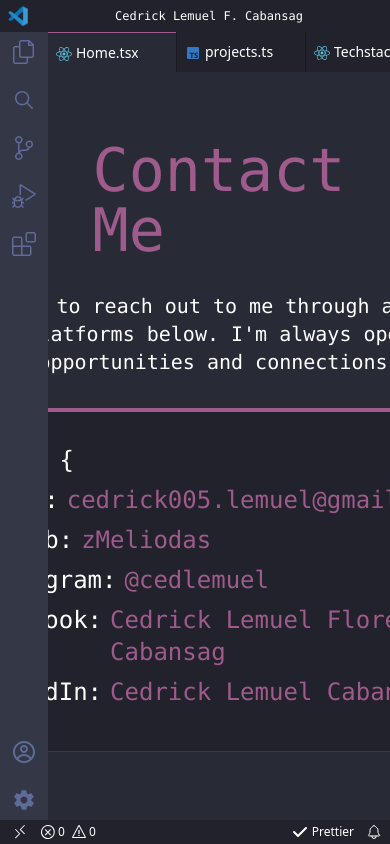
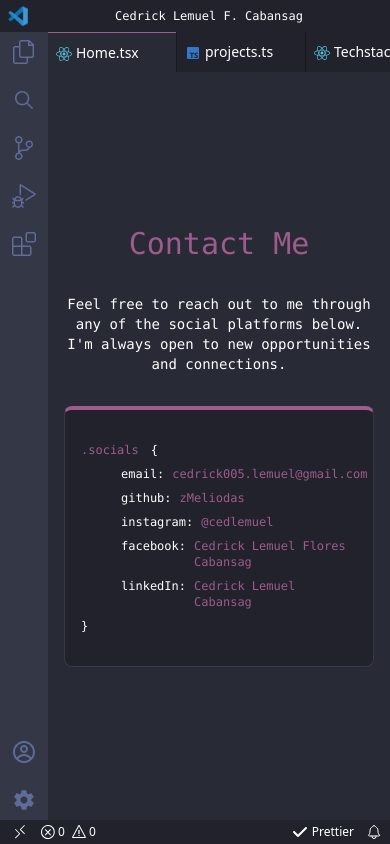
Before and after one commit to zMeliodas/my-portfolio, a React (Vite) app: page /contacts in a window 390 px wide. Built offline with nearby package versions, Linux system fonts and the light colour scheme.

Commit message:
fix: Contacts page responsiveness

```diff
--- a/index.html
+++ b/index.html
@@ -2,7 +2,7 @@
 <html lang="en">
   <head>
     <meta charset="UTF-8" />
-    <link rel="icon" type="image/svg+xml" href="/vite.svg" />
+    <link rel="icon" type="image/svg+xml" href="./src/assets/vscodelogo.png" />
     <meta name="viewport" content="width=device-width, initial-scale=1.0" />
     <title>Cedrick Lemuel F. Cabansag</title>
   </head>
--- a/src/Pages/Contacts.tsx
+++ b/src/Pages/Contacts.tsx
@@ -3,9 +3,9 @@ import ContactsCard from "@/components/ContactsCard";
 const Contacts = () => {
   return (
     <div className="bg-backgroundColor w-full h-full overflow-auto">
-      <div className="flex flex-col justify-center items-center h-full w-full gap-8 p-24">
-        <h1 className="font-mono text-6xl text-draculaPink">Contact Me</h1>
-        <p className="font-mono text-xl text-center w-xl text-white">
+      <div className="flex flex-col justify-center items-center h-full w-full gap-8 p-4 sm:p-24">
+        <h1 className="font-mono text-3xl md:text-5xl lg:text-6xl text-draculaPink">Contact Me</h1>
+        <p className="font-mono text-sm md:text-lg lg:text-xl text-center max-w-xl text-white">
           Feel free to reach out to me through any of the social platforms
           below. I'm always open to new opportunities and connections.
         </p>
--- a/src/Pages/TechStack.tsx
+++ b/src/Pages/TechStack.tsx
@@ -71,6 +71,7 @@ const TechStack = () => {
       <div className="flex flex-wrap mt-8 gap-6 w-full px-8 xl:px-24">
         {cards.map((card) => (
           <Card
+            key={card.title}
             icon={card.icon}
             title={card.title}
             description={card.description}
--- a/src/components/ContactsCard.tsx
+++ b/src/components/ContactsCard.tsx
@@ -1,73 +1,87 @@
 const ContactsCard = () => {
   return (
     <>
-      <div className="flex flex-col bg-windowColor border border-t-4 border-t-draculaPink border-borderColor rounded-md w-2xl h-86 px-12 py-8 gap-2">
-        <div className="flex gap-3">
-          <p className="font-mono text-draculaPink text-2xl">.socials</p>
-          <p className="font-mono text-white text-2xl">{"{"}</p>
+      <div className="flex flex-col bg-windowColor border border-t-4 border-t-draculaPink border-borderColor rounded-md max-w-2xl w-full px-4 md:px-12 py-8 gap-2">
+        <div className="flex w-full gap-3">
+          <p className="font-mono text-draculaPink text-xs sm:text-lg md:text-xl xl:text-2xl">
+            .socials
+          </p>
+          <p className="font-mono text-white text-xs sm:text-lg md:text-xl xl:text-2xl">
+            {"{"}
+          </p>
         </div>
 
         <div className="flex ml-10 gap-2">
-          <p className="font-mono text-white text-2xl">email:</p>
+          <p className="font-mono text-white text-xs sm:text-lg md:text-xl xl:text-2xl">
+            email:
+          </p>
           <a
             href="mailto:cedrick005.lemuel@gmail.com"
-            className="font-mono text-draculaPink text-2xl hover:underline"
+            className="font-mono text-draculaPink text-xs sm:text-lg md:text-xl xl:text-2xl hover:underline"
           >
             cedrick005.lemuel@gmail.com
           </a>
         </div>
 
         <div className="flex ml-10 gap-2">
-          <p className="font-mono text-white text-2xl">github:</p>
+          <p className="font-mono text-white text-xs sm:text-lg md:text-xl xl:text-2xl">
+            github:
+          </p>
           <a
             href="https://github.com/zMeliodas"
             target="_blank"
             rel="noopener noreferrer"
-            className="font-mono text-draculaPink text-2xl hover:underline"
+            className="font-mono text-draculaPink text-xs sm:text-lg md:text-xl xl:text-2xl hover:underline"
           >
             zMeliodas
           </a>
         </div>
 
         <div className="flex ml-10 gap-2">
-          <p className="font-mono text-white text-2xl">instagram:</p>
+          <p className="font-mono text-white text-xs sm:text-lg md:text-xl xl:text-2xl">
+            instagram:
+          </p>
           <a
             href="https://www.instagram.com/cedlemuel/"
             target="_blank"
             rel="noopener noreferrer"
-            className="font-mono text-draculaPink text-2xl hover:underline"
+            className="font-mono text-draculaPink text-xs sm:text-lg md:text-xl xl:text-2xl hover:underline"
           >
             @cedlemuel
           </a>
         </div>
 
         <div className="flex ml-10 gap-2">
-          <p className="font-mono text-white text-2xl">facebook:</p>
+          <p className="font-mono text-white text-xs sm:text-lg md:text-xl xl:text-2xl">
+            facebook:
+          </p>
           <a
             href="https://www.facebook.com/meliodasw0w/"
             target="_blank"
             rel="noopener noreferrer"
-            className="font-mono text-draculaPink text-2xl hover:underline"
+            className="font-mono text-draculaPink text-xs sm:text-lg md:text-xl xl:text-2xl hover:underline"
           >
             Cedrick Lemuel Flores Cabansag
           </a>
         </div>
 
         <div className="flex ml-10 gap-2">
-          <p className="font-mono text-white text-2xl">
+          <p className="font-mono text-white text-xs sm:text-lg md:text-xl xl:text-2xl">
             linkedIn:
           </p>
           <a
             href="https://www.linkedin.com/in/cedrick-lemuel-cabansag-103148306/"
             target="_blank"
             rel="noopener noreferrer"
-            className="font-mono text-draculaPink text-2xl hover:underline"
+            className="font-mono text-draculaPink text-xs sm:text-lg md:text-xl xl:text-2xl hover:underline"
           >
             Cedrick Lemuel Cabansag
           </a>
         </div>
 
-        <p className="font-mono text-white text-2xl">{"}"}</p>
+        <p className="font-mono text-white text-xs sm:text-lg md:text-xl xl:text-2xl">
+          {"}"}
+        </p>
       </div>
     </>
   );
```
